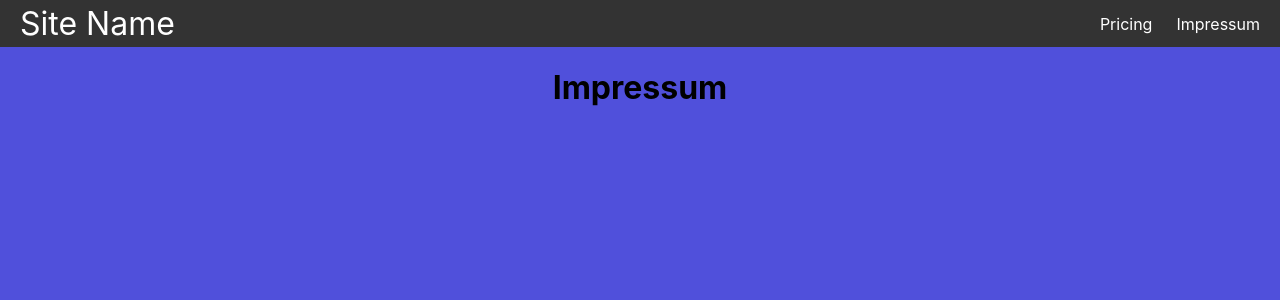
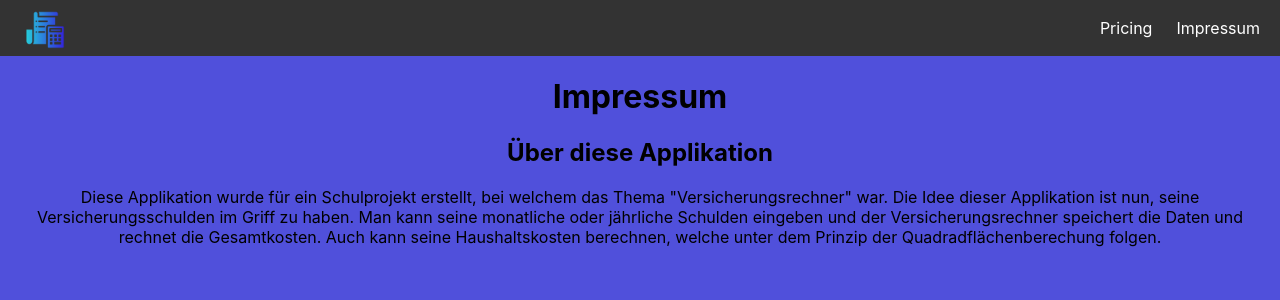
Before and after one commit to justindavidcalle/versicherungsrechner, a React (Create React App) app: page /imprint in a window 1280 px wide. Shown: the top 300 px of the page. Built offline with nearby package versions, Linux system fonts and the light colour scheme.

Commit message:
Logo hinzugefügt
Logo hinzugefügt und Ordner für diesen erstellt

```diff
--- a/src/components/Navbar.jsx
+++ b/src/components/Navbar.jsx
@@ -1,11 +1,14 @@
 import { Link, useMatch, useResolvedPath } from "react-router-dom"
+import Logo from "../images/logo.png"
 
 export default function Navbar(){
 
 
     return(
         <nav className="nav">
-            <Link to="/" className="site-title">Site Name</Link>
+            <Link to="/" className="site-title">
+                <img src={Logo} alt="Rechner" id="logo"/>
+            </Link>
             <ul>
 
                 <CustomLink to="/pricing">Pricing</CustomLink>
--- a/src/css/main.css
+++ b/src/css/main.css
@@ -49,6 +49,10 @@ body{
 
 }
 
+#logo{
+    height: 3rem;
+}
+
 .nav li:hover{
     background-color: #777;
 }
--- a/src/pages/imprint.jsx
+++ b/src/pages/imprint.jsx
@@ -2,6 +2,13 @@ export default function Imprint(){
     return(
         <>
         <h1>Impressum</h1>
+        <h2>Über diese Applikation</h2>
+        <a>
+            Diese Applikation wurde für ein Schulprojekt erstellt, bei welchem das Thema "Versicherungsrechner" war.
+            Die Idee dieser Applikation ist nun, seine Versicherungsschulden im Griff zu haben.
+            Man kann seine monatliche oder jährliche Schulden eingeben und der Versicherungsrechner speichert die Daten und rechnet die Gesamtkosten.
+            Auch kann seine Haushaltskosten berechnen, welche unter dem Prinzip der Quadradflächenberechung folgen.
+        </a>
         </>
     )
 }
```
Also changed, not shown: src/images/logo.png (added).
